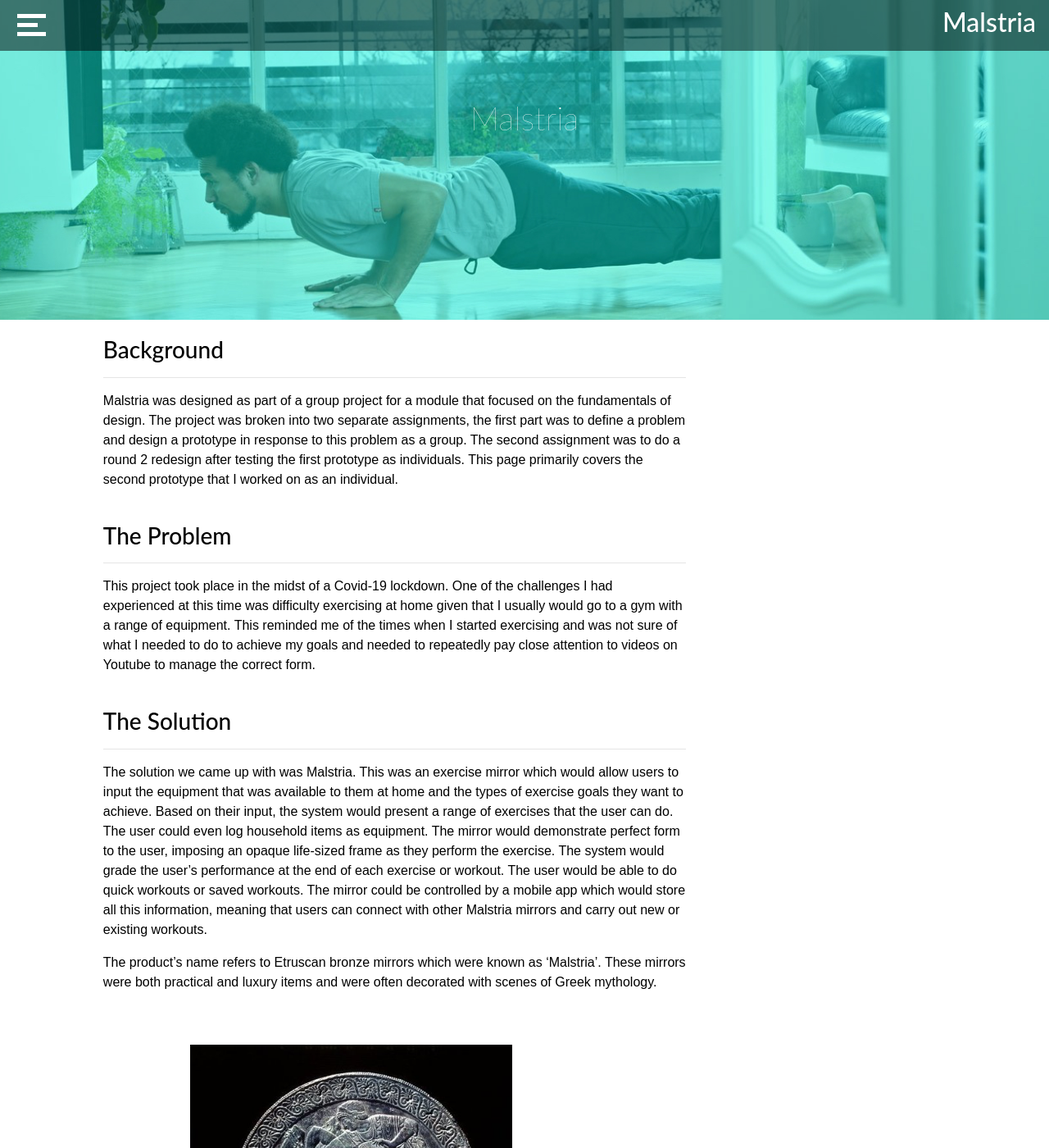
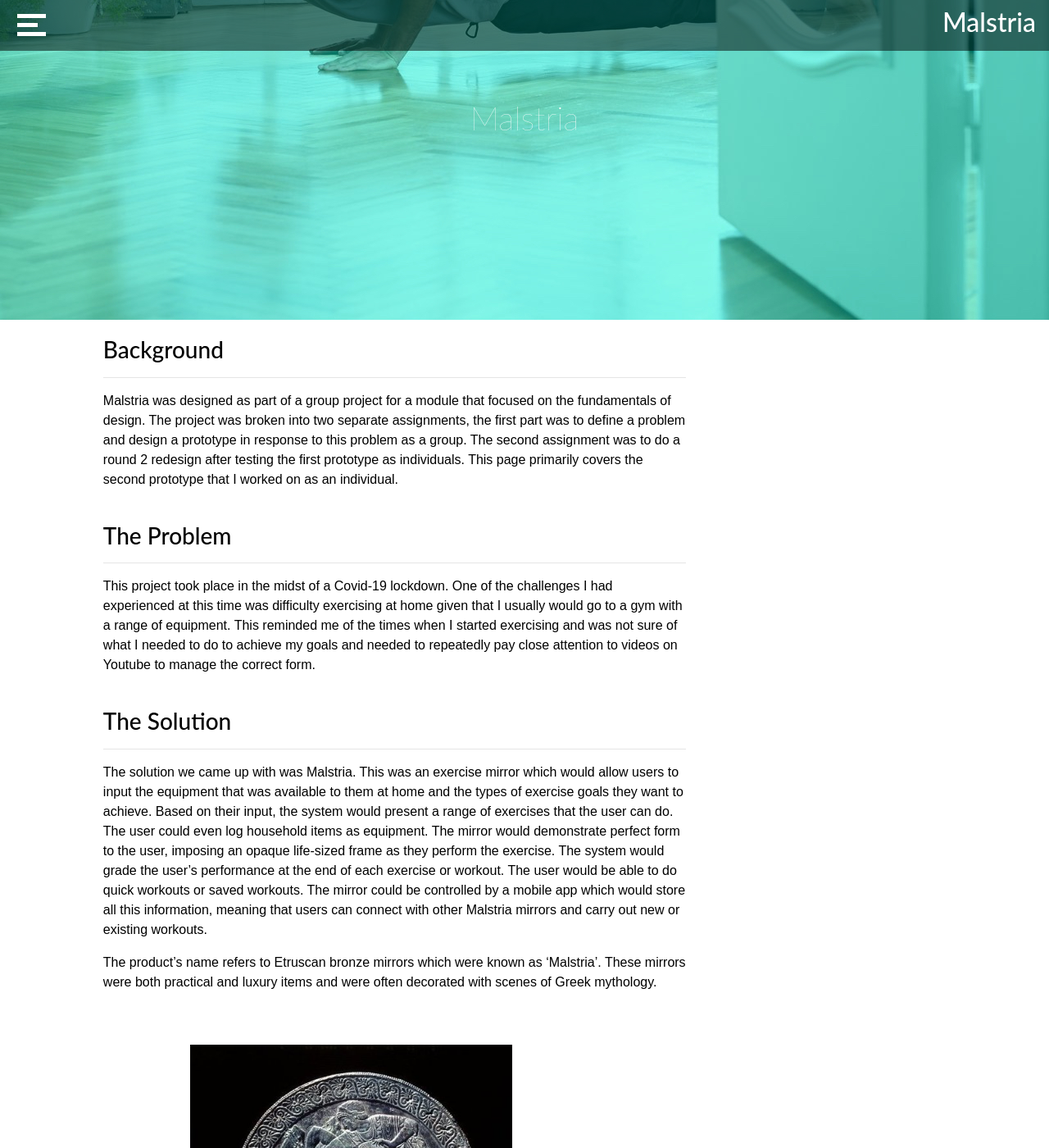
Before and after one commit to Tony8egan/www.TonesDesigns, a Jekyll site: the page built from Malstria.markdown, in a window 1280 px wide and 1400 px high. Shown: the whole window at 82% size. Built offline with Jekyll 4.4.1, drawn with Linux system fonts in a browser that asks for light colours; nearby versions of some CDN libraries.

Commit message:
Update Malstria.html

```diff
--- a/_layouts/Malstria.html
+++ b/_layouts/Malstria.html
@@ -26,7 +26,7 @@
       font-family: futura-lt-w01-book,sans-serif;
     }
 
- .parallax {
+    .parallax {
 
 
   /* Create the parallax scrolling effect */
@@ -34,6 +34,8 @@
   background-position:center bottom;
   background-repeat: no-repeat;
   background-size: cover;
+  height: 390px;
+  background-image: url('/images/Malstria/MalstriaCover3.jpg');
 }
 
 
@@ -75,8 +77,8 @@
 
 
 
-          <div class="col-sm-12 parallax"  style="height: 390px;text-align: center; background-image: url('/images/Malstria/MalstriaCover3.jpg');background-position: center;background-size: cover;background-repeat: no-repeat;">
-
+          <div class="col-sm-12 "  style="text-align: center; height:390px">
+            <div class="parallax">
             <br>
            <br>
            <br>
@@ -85,7 +87,7 @@
                 <H1 style ="color:rgb(255, 255, 255);padding-left: 5px;padding-right: 5px;font-weight: 100;">Malstria</H1>
 
           </div>
-
+        </div>
 
 
 
@@ -127,7 +129,6 @@
 
 
     </div>
-
 
 
 
```
